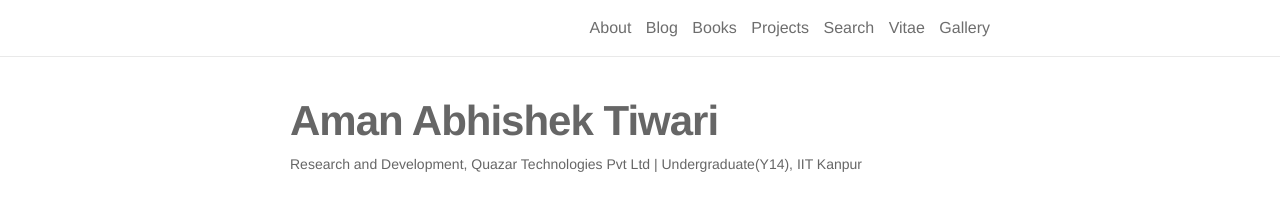
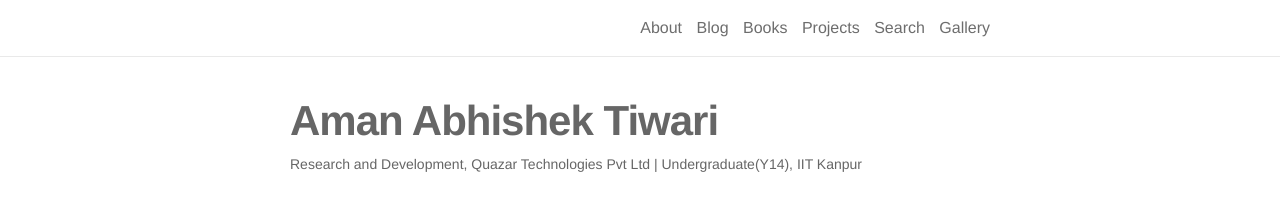
Before and after one commit to amanabt/amanabt.github.io, a Jekyll site: the page built from _pages/about.md, in a window 1280 px wide. Shown: the top 211 px of the page. Built offline with Jekyll 4.4.1, drawn with Linux system fonts in a browser that asks for light colours; nearby versions of some CDN libraries.

Commit message:
Update header.html

```diff
--- a/_includes/header.html
+++ b/_includes/header.html
@@ -36,7 +36,7 @@
         {% endfor %}
 
         <!-- CV link -->
-        <a class="page-link" href="{{ '/assets/pdf/CV.pdf' | prepend: site.baseurl | prepend: site.url }}">Vitae</a>
+        <!--<a class="page-link" href="{{ '/assets/pdf/CV.pdf' | prepend: site.baseurl | prepend: site.url }}">Vitae</a>-->
 
         <a class="page-link" href="{{ '/photoGallery/assets/photos/' | prepend: site.baseurl | prepend: site.url }}">Gallery</a>
 
```
